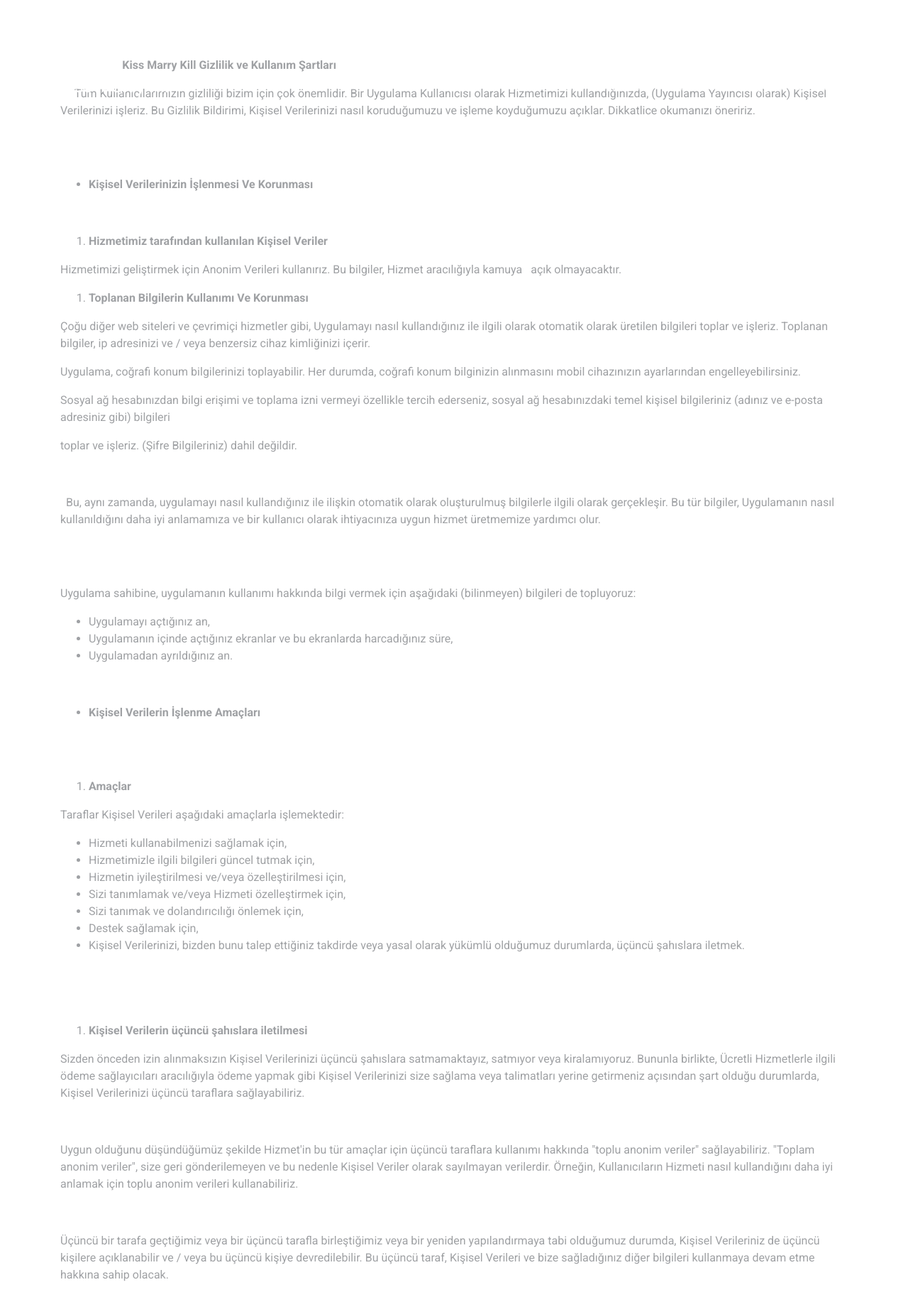
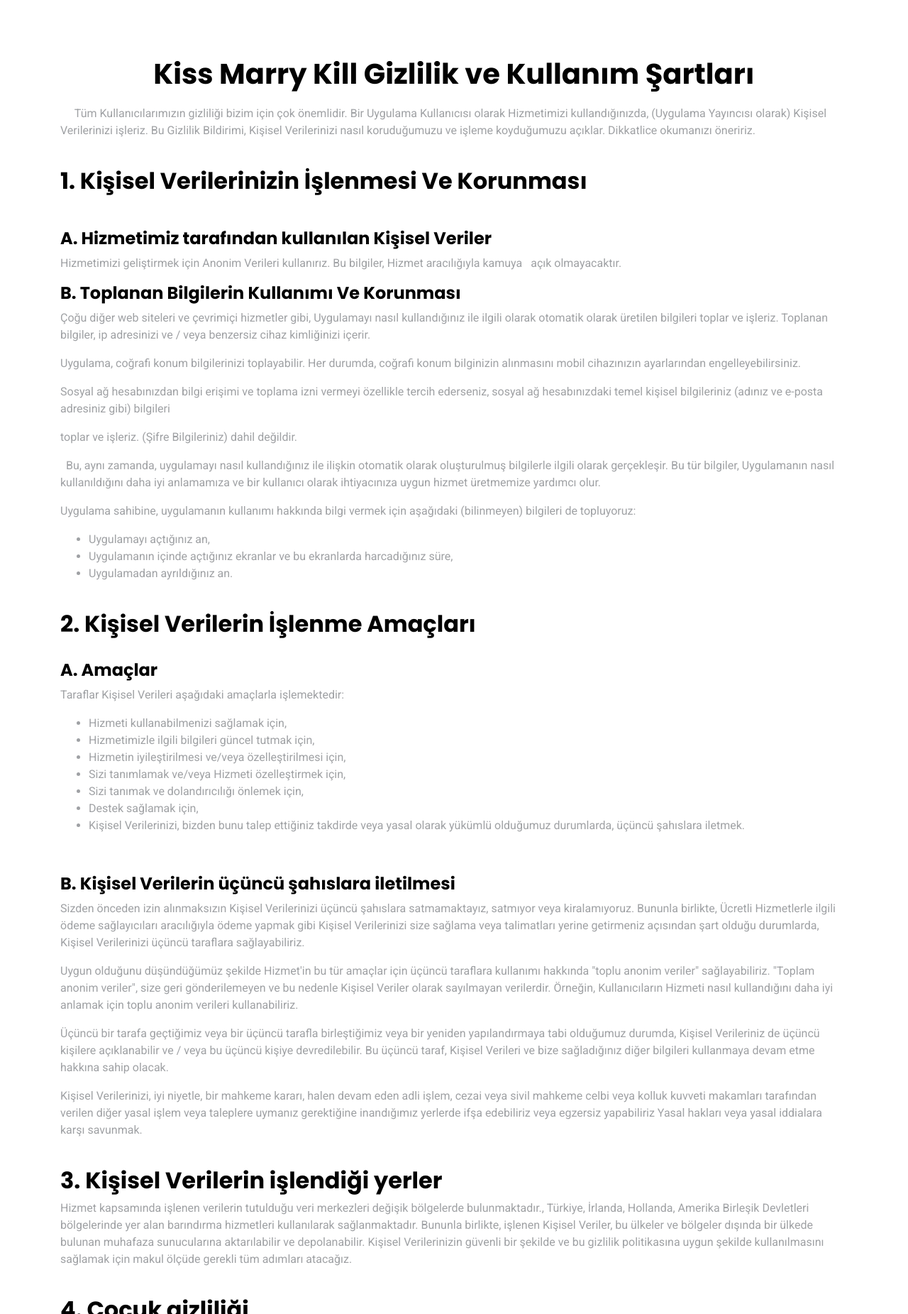
Before and after one commit to kissmarrykill/kissmarrykill.github.io, a plain HTML site: page agreement.html in a window 1280 px wide. Shown: the part 20-1871 px from the top of the page at 71% size. Drawn offline with Linux system fonts and the light colour scheme.

Commit message:
Update agreement.html

```diff
--- a/agreement.html
+++ b/agreement.html
@@ -19,75 +19,28 @@
 </head>
 <body>
   <div class="site-wrap">
-    <div class="site-mobile-menu site-navbar-target">
-      <div class="site-mobile-menu-header">
-        <div class="site-mobile-menu-close mt-3">
-          <span class="icofont-close js-menu-toggle"></span>
-        </div>
-      </div>
-      <div class="site-mobile-menu-body"></div>
-    </div>
-    <header class="site-navbar js-sticky-header site-navbar-target" role="banner">
-      <div class="container">
-        <div class="row align-items-center">
-          <div class="col-6 col-lg-2">
-            <h1 class="mb-0 site-logo"><a href="index.html" class="mb-0">Kiss Marry Kill</a></h1>
-          </div>
-          <div class="col-12 col-md-10 d-none d-lg-block">
-            <nav class="site-navigation position-relative text-right" role="navigation">
-
-              <ul class="site-menu main-menu js-clone-nav mr-auto d-none d-lg-block">
-                <!-- <li class="active"><a href="index.html" class="nav-link">Kiss Marry Kill</a></li> -->
-                <li><a href="#nedir" class="nav-link">Nedir?</a></li>
-                <li><a href="#nasil" class="nav-link">Nasıl Kullanılır?</a></li>
-
-                <li>
-                  <a href="#yorumlar" class="nav-link">Yorumlar</a>
-                </li>
-                <li><a href="#downloadApp" class="nav-link">Uygulamayı İndir</a></li>
-              </ul>
-            </nav>
-          </div>
-
-          <div class="col-6 d-inline-block d-lg-none ml-md-0 py-3" style="position: relative; top: 3px;">
-            <a href="#" class="burger site-menu-toggle js-menu-toggle" data-toggle="collapse"
-              data-target="#main-navbar">
-              <span></span>
-            </a>
-          </div>
-        </div>
-      </div>
-    </header>
     <div class="container">
       <div class="row" style="margin-top: 100px"></div>
     </div>
     <div class="container">
       <div class="row">
         <div class="col-12">
-            <p><span style="font-weight: 400;">&nbsp;&nbsp;&nbsp;&nbsp;&nbsp;&nbsp;&nbsp;&nbsp;&nbsp;&nbsp;&nbsp;&nbsp;&nbsp;&nbsp;&nbsp;&nbsp;&nbsp;&nbsp;&nbsp;&nbsp;&nbsp;&nbsp;</span><strong>Kiss Marry Kill Gizlilik ve Kullanım Şartları</strong></p>
+            <h1 style="text-align: center;margin-bottom: 20px"><strong>Kiss Marry Kill Gizlilik ve Kullanım Şartları</strong></h1>
+<p><span style="font-weight: 400;">&nbsp;&nbsp;&nbsp;&nbsp;&nbsp;Tüm Kullanıcılarımızın gizliliği bizim i&ccedil;in &ccedil;ok &ouml;nemlidir. Bir Uygulama Kullanıcısı olarak Hizmetimizi kullandığınızda, (Uygulama Yayıncısı olarak) Kişisel Verilerinizi işleriz. Bu Gizlilik Bildirimi, Kişisel Verilerinizi nasıl koruduğumuzu ve işleme koyduğumuzu a&ccedil;ıklar. Dikkatlice okumanızı öneririz.</span></p>
+<br>
+<h2><strong>1. Kişisel Verilerinizin İşlenmesi Ve Korunması</strong></h2>
+<p>&nbsp;</p>
+<h4><b>A. Hizmetimiz tarafından kullanılan Kişisel Veriler</b></h4>
 
-<p><span style="font-weight: 400;">&nbsp;&nbsp;&nbsp;&nbsp;&nbsp;T&uuml;m Kullanıcılarımızın gizliliği bizim i&ccedil;in &ccedil;ok &ouml;nemlidir. Bir Uygulama Kullanıcısı olarak Hizmetimizi kullandığınızda, (Uygulama Yayıncısı olarak) Kişisel Verilerinizi işleriz. Bu Gizlilik Bildirimi, Kişisel Verilerinizi nasıl koruduğumuzu ve işleme koyduğumuzu a&ccedil;ıklar. Dikkatlice okumanızı &ouml;neririz.&nbsp;</span></p>
-<p><br /><br /></p>
-
-<ul>
-<li><strong><strong>Kişisel Verilerinizin İşlenmesi Ve Korunması</strong></strong></li>
-</ul>
-
-<p>&nbsp;</p>
-<ol>
-<li><strong> Hizmetimiz tarafından kullanılan Kişisel Veriler&nbsp;</strong></li>
-</ol>
 <p><span style="font-weight: 400;">Hizmetimizi geliştirmek i&ccedil;in Anonim Verileri kullanırız. Bu bilgiler, Hizmet aracılığıyla kamuya &nbsp; a&ccedil;ık olmayacaktır.&nbsp;</span></p>
-<ol>
-<li><strong> Toplanan Bilgilerin Kullanımı Ve Korunması</strong></li>
-</ol>
+<h4><b>B. Toplanan Bilgilerin Kullanımı Ve Korunması</b></h4>
 <p><span style="font-weight: 400;">&Ccedil;oğu diğer web siteleri ve &ccedil;evrimi&ccedil;i hizmetler gibi, Uygulamayı nasıl kullandığınız ile ilgili olarak otomatik olarak &uuml;retilen bilgileri toplar ve işleriz. Toplanan bilgiler, ip adresinizi ve / veya benzersiz cihaz kimliğinizi i&ccedil;erir.</span></p>
 <p><span style="font-weight: 400;">Uygulama, coğrafi konum bilgilerinizi toplayabilir. Her durumda, coğrafi konum bilginizin alınmasını mobil cihazınızın ayarlarından engelleyebilirsiniz.</span></p>
 <p><span style="font-weight: 400;">Sosyal ağ hesabınızdan bilgi erişimi ve toplama izni vermeyi &ouml;zellikle tercih ederseniz, sosyal ağ hesabınızdaki temel kişisel bilgileriniz (adınız ve e-posta adresiniz gibi) bilgileri</span></p>
 <p><span style="font-weight: 400;">toplar ve işleriz. (Şifre Bilgileriniz) dahil değildir.</span></p>
-<p>&nbsp;</p>
+
 <p><span style="font-weight: 400;">&nbsp;&nbsp;Bu, aynı zamanda, uygulamayı nasıl kullandığınız ile ilişkin otomatik olarak oluşturulmuş bilgilerle ilgili olarak ger&ccedil;ekleşir. Bu t&uuml;r bilgiler, Uygulamanın nasıl kullanıldığını daha iyi anlamamıza ve bir kullanıcı olarak ihtiyacınıza uygun hizmet &uuml;retmemize yardımcı olur.</span></p>
-<p><br /><br /></p>
+
 <p><span style="font-weight: 400;">Uygulama sahibine, uygulamanın kullanımı hakkında bilgi vermek i&ccedil;in aşağıdaki (bilinmeyen) bilgileri de topluyoruz:&nbsp;</span></p>
 
 <ul>
@@ -95,15 +48,10 @@
 <li><span style="font-weight: 400;"> Uygulamanın i&ccedil;inde a&ccedil;tığınız ekranlar ve bu ekranlarda harcadığınız s&uuml;re,</span></li>
 <li><span style="font-weight: 400;"> Uygulamadan ayrıldığınız an.</span></li>
 </ul>
-
-<p>&nbsp;</p>
-<ul>
-<li><strong><strong>Kişisel Verilerin İşlenme Ama&ccedil;ları</strong></strong></li>
-</ul>
-<p><br /><br /></p>
-<ol>
-<li><strong> Ama&ccedil;lar&nbsp;</strong></li>
-</ol>
+<br>
+<h2><strong>2. Kişisel Verilerin İşlenme Amaçları</strong></h2>
+<br>
+<h4><b>A. Amaçlar</b></h4>
 
 <p><span style="font-weight: 400;">Taraflar Kişisel Verileri aşağıdaki ama&ccedil;larla işlemektedir:</span><strong>&nbsp;</strong></p>
 
@@ -117,30 +65,27 @@
 <li style="font-weight: 400;"><span style="font-weight: 400;">Kişisel Verilerinizi, bizden bunu talep ettiğiniz takdirde veya yasal olarak y&uuml;k&uuml;ml&uuml; olduğumuz durumlarda, &uuml;&ccedil;&uuml;nc&uuml; şahıslara iletmek.</span></li>
 </ul>
 <p>&nbsp;</p>
-<p><span style="font-weight: 400;">&nbsp;</span></p>
-<ol>
-<li><strong> Kişisel Verilerin &uuml;&ccedil;&uuml;nc&uuml; şahıslara iletilmesi</strong></li>
-</ol>
+<h4><b>B. Kişisel Verilerin üçüncü şahıslara iletilmesi </b></h4>
 <p><span style="font-weight: 400;">Sizden &ouml;nceden izin alınmaksızın Kişisel Verilerinizi &uuml;&ccedil;&uuml;nc&uuml; şahıslara satmamaktayız, satmıyor veya kiralamıyoruz. Bununla birlikte, &Uuml;cretli Hizmetlerle ilgili &ouml;deme sağlayıcıları aracılığıyla &ouml;deme yapmak gibi Kişisel Verilerinizi size sağlama veya talimatları yerine getirmeniz a&ccedil;ısından şart olduğu durumlarda, Kişisel Verilerinizi &uuml;&ccedil;&uuml;nc&uuml; taraflara sağlayabiliriz.&nbsp;</span></p>
-<p>&nbsp;</p>
+
 <p><span style="font-weight: 400;">Uygun olduğunu d&uuml;ş&uuml;nd&uuml;ğ&uuml;m&uuml;z şekilde Hizmet'in bu t&uuml;r ama&ccedil;lar i&ccedil;in &uuml;&ccedil;&uuml;nc&uuml; taraflara kullanımı hakkında "toplu anonim veriler" sağlayabiliriz. "Toplam anonim veriler", size geri g&ouml;nderilemeyen ve bu nedenle Kişisel Veriler olarak sayılmayan verilerdir. &Ouml;rneğin, Kullanıcıların Hizmeti nasıl kullandığını daha iyi anlamak i&ccedil;in toplu anonim verileri kullanabiliriz.</span></p>
-<p>&nbsp;</p>
+
 <p><span style="font-weight: 400;">&Uuml;&ccedil;&uuml;nc&uuml; bir tarafa ge&ccedil;tiğimiz veya bir &uuml;&ccedil;&uuml;nc&uuml; tarafla birleştiğimiz veya bir yeniden yapılandırmaya tabi olduğumuz durumda, Kişisel Verileriniz de &uuml;&ccedil;&uuml;nc&uuml; kişilere a&ccedil;ıklanabilir ve / veya bu &uuml;&ccedil;&uuml;nc&uuml; kişiye devredilebilir. Bu &uuml;&ccedil;&uuml;nc&uuml; taraf, Kişisel Verileri ve bize sağladığınız diğer bilgileri kullanmaya devam etme hakkına sahip olacak.&nbsp;</span></p>
-<p>&nbsp;</p>
+
 <p><span style="font-weight: 400;">Kişisel Verilerinizi, iyi niyetle, bir mahkeme kararı, halen devam eden adli işlem, cezai veya sivil mahkeme celbi veya kolluk kuvveti makamları tarafından verilen diğer yasal işlem veya taleplere uymanız gerektiğine inandığımız yerlerde ifşa edebiliriz veya egzersiz yapabiliriz Yasal hakları veya yasal iddialara karşı savunmak.</span></p>
-<p>&nbsp;</p>
+<br>
 <h2><strong>3. Kişisel Verilerin işlendiği yerler</strong></h2>
 <p><span style="font-weight: 400;">Hizmet kapsamında işlenen verilerin tutulduğu veri merkezleri değişik b&ouml;lgelerde bulunmaktadır., T&uuml;rkiye, İrlanda, Hollanda, Amerika Birleşik Devletleri b&ouml;lgelerinde yer alan barındırma hizmetleri kullanılarak sağlanmaktadır. Bununla birlikte, işlenen Kişisel Veriler, bu &uuml;lkeler ve b&ouml;lgeler dışında bir &uuml;lkede bulunan muhafaza sunucularına aktarılabilir ve depolanabilir. Kişisel Verilerinizin g&uuml;venli bir şekilde ve bu gizlilik politikasına uygun şekilde kullanılmasını sağlamak i&ccedil;in makul &ouml;l&ccedil;&uuml;de gerekli t&uuml;m adımları atacağız.</span></p>
-<p>&nbsp;</p>
+<br>
 <h2><strong>4. &Ccedil;ocuk gizliliği</strong></h2>
 <p><span style="font-weight: 400;">&Ccedil;ocuklarla ilgili kişisel bilgiler bilerek veya kasıtlı olarak toplanmamaktadır.</span></p>
-<p><br /><br /></p>
+<br>
 <h2><strong>5. G&uuml;venlik</strong></h2>
 <p><span style="font-weight: 400;">Kişisel bilgilerinizin g&uuml;venliğini sağlamak, hasar riskini en aza indirmek, bilgi kaybı ve yetkisiz erişimden veya bilgiyi kullanmak i&ccedil;in &ouml;nlemler uygulanmaktadır. Bununla birlikte, bu tedbirler mutlak bilgi g&uuml;venliği sağlayamamaktadır. Dolayısıyla, kişisel bilgilerinizin g&uuml;venliğini sağlamak i&ccedil;in &ccedil;aba sarf edilir, ancak bu garanti edilmez ve Uygulamanın ve ilgili veritabanlarının herhangi bir haksız davranış, arıza, izinsiz engeller veya erişim veya diğer k&ouml;t&uuml;ye kullanım ve k&ouml;t&uuml;ye kullanımdan muaf olacağını makul bir şekilde bekleyemezsiniz.</span></p>
 <p>&nbsp;</p>
 <h2><strong>6. &Uuml;&ccedil;&uuml;nc&uuml; şahıslarla ilgili sorumluluk sınırları</strong></h2>
 <p><span style="font-weight: 400;">Hizmetimiz &uuml;&ccedil;&uuml;nc&uuml; taraflar tarafından sunulan hizmetler ve &uuml;r&uuml;nler ve / veya ortakların, reklamverenlerin ve diğer &uuml;&ccedil;&uuml;nc&uuml; tarafların web sitelerine veya hizmetlerine k&ouml;pr&uuml;ler i&ccedil;erebilir.</span></p>
-<p><span style="font-weight: 400;">&nbsp;&nbsp;&nbsp;</span></p>
+
 <p><span style="font-weight: 400;">Tarafların, bu &uuml;&ccedil;&uuml;nc&uuml; tarafların i&ccedil;eriği, web siteleri veya hizmetleri &uuml;zerinde herhangi bir kontrol&uuml; veya etkisi yoktur. &Uuml;&ccedil;&uuml;nc&uuml; kişi web sitelerinin ve hizmetlerinin kullanımı i&ccedil;in farklı gizlilik politikaları uygulanabilir. Bu Gizlilik Beyanı, yalnızca taraflar tarafından Hizmeti kendi ama&ccedil;ları doğrultusunda kullanmanız yoluyla elde edilen Kişisel Verilerle ilgilidir. Taraflar, &uuml;&ccedil;&uuml;nc&uuml; taraf web sitelerinin ve hizmetlerin i&ccedil;eriği, uygulamaları veya işletilmesi ile ilgili herhangi bir sorumluluk kabul etmez.</span></p>
 <p>&nbsp;</p>
 <h2><strong>7. Kişisel Verileri G&ouml;r&uuml;nt&uuml;leme ve Silme</strong></h2>
@@ -148,7 +93,7 @@
 <p>&nbsp;</p>
 <h2><strong>8. Bu Gizlilik Bildiriminde Yapılan Değişiklikler</strong></h2>
 <p><span style="font-weight: 400;">Bu Beyan, herhangi bir zamanda g&uuml;ncellenebilir. Taraflar, Gizlilik Bildirimi'nin g&uuml;ncellenmiş bir s&uuml;r&uuml;m&uuml;n&uuml; Hizmet aracılığıyla yayınlayacaktır. Taraflar, bu Gizlilik Bildirimi'nde yapacağı değişikliklerden haberdar olmak ve tarafların Kişisel Verilerinizi nasıl koruma altına alacakları konusunda bilgi sahibi olmak i&ccedil;in bu sayfayı zaman zaman kontrol etmenizi &ouml;nerir. Bu Gizlilik Bildirimini periyodik olarak g&ouml;zden ge&ccedil;irmek ve g&uuml;ncellemeler hakkında bilgi sahibi olmak sizin sorumluluğunuzdadır ve kabul ve taahh&uuml;t eder.</span></p>
-<p><span style="font-weight: 400;">&nbsp;</span></p>
+
 <p><span style="font-weight: 400;">Bu Bildirimde yapılan değişikliklerin herhangi birine bağlı kalmayı kabul etmektesiniz. Değişiklik y&uuml;r&uuml;rl&uuml;ğe girdikten sonra Uygulamayı kullanmaya devam etmeniz, değiştirilen Bildirimi kabul ettiğinizi g&ouml;sterecektir.&nbsp;</span></p>
 <p>&nbsp;</p>
 <h2><strong>9. Herhangi bir sorunuz ya da a&ccedil;ıklamalarınız varsa ne yapacaksınız?</strong></h2>
```
